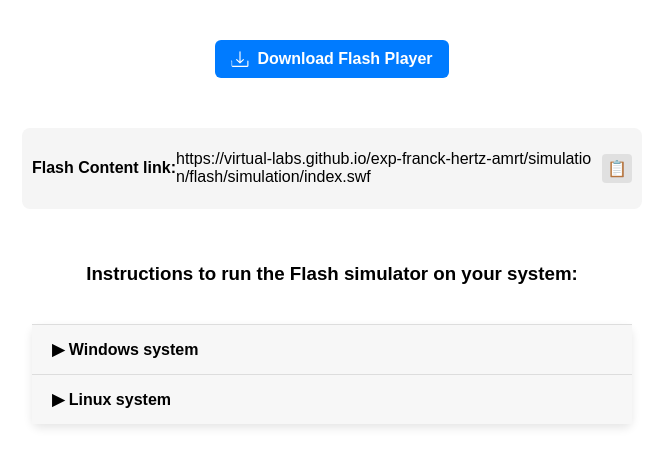
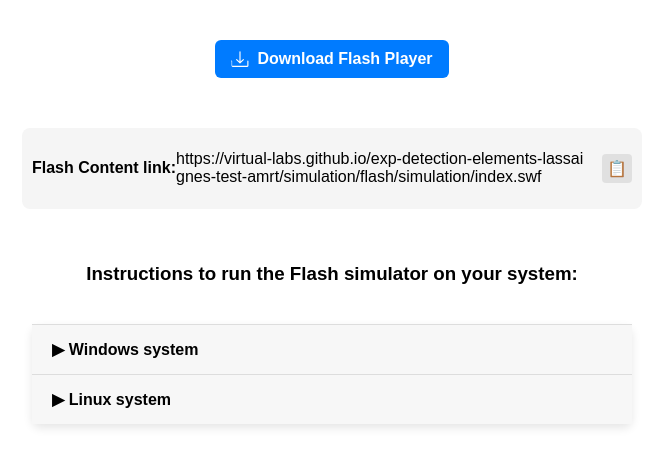
Before and after one commit to virtual-labs/exp-detection-elements-lassaignes-test-amrt, a plain HTML site: page experiment/simulation/index.html in a window 1280 px wide. Shown: the whole page, without its empty margins (308-971 px from the left). Drawn offline with Linux system fonts and the light colour scheme.

Commit message:
Update index.html

```diff
--- a/experiment/simulation/index.html
+++ b/experiment/simulation/index.html
@@ -21,7 +21,7 @@
 
 	<div class="copy-container">
     <p><h4>Flash Content link: </h4> </p>
-  <span class="link-text" id="copyText">https://virtual-labs.github.io/exp-franck-hertz-amrt/simulation/flash/simulation/index.swf</span>
+  <span class="link-text" id="copyText">https://virtual-labs.github.io/exp-detection-elements-lassaignes-test-amrt/simulation/flash/simulation/index.swf</span>
   <div class="copy-icon" onclick="copyLink()">
     📋
   </div>
```
